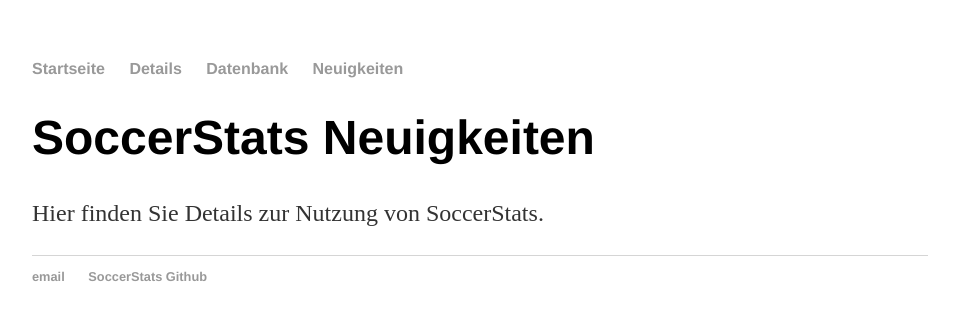
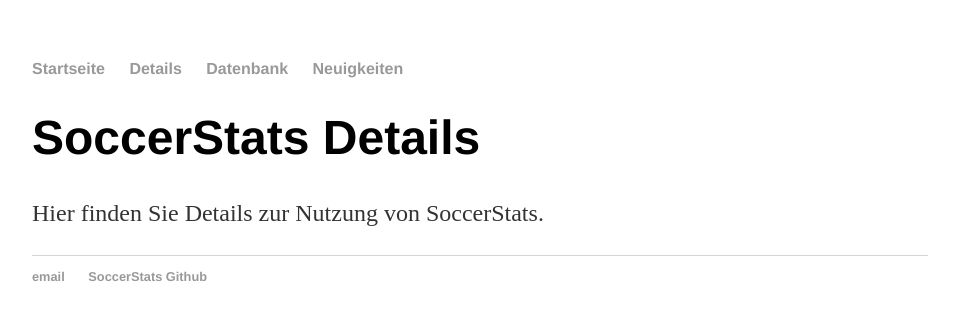
Before and after one commit to Thames1990/Thames1990.github.io, a Jekyll site: the page built from details/index.html, in a window 1280 px wide. Shown: the top 320 px of the page, without its empty margins (160-1119 px from the left). Built offline with Jekyll 4.4.1, drawn with Linux system fonts in a browser that asks for light colours; nearby versions of some CDN libraries; comment, search, counter and statistics services are not loaded.

Commit message:
Update index.html

```diff
--- a/details/index.html
+++ b/details/index.html
@@ -3,6 +3,6 @@ layout: default
 title: SoccerStats Details
 ---
 <div class="blurb">
-	<h1>SoccerStats Neuigkeiten</h1>
+	<h1>SoccerStats Details</h1>
 	<p>Hier finden Sie Details zur Nutzung von SoccerStats.</p>
 </div>
```
